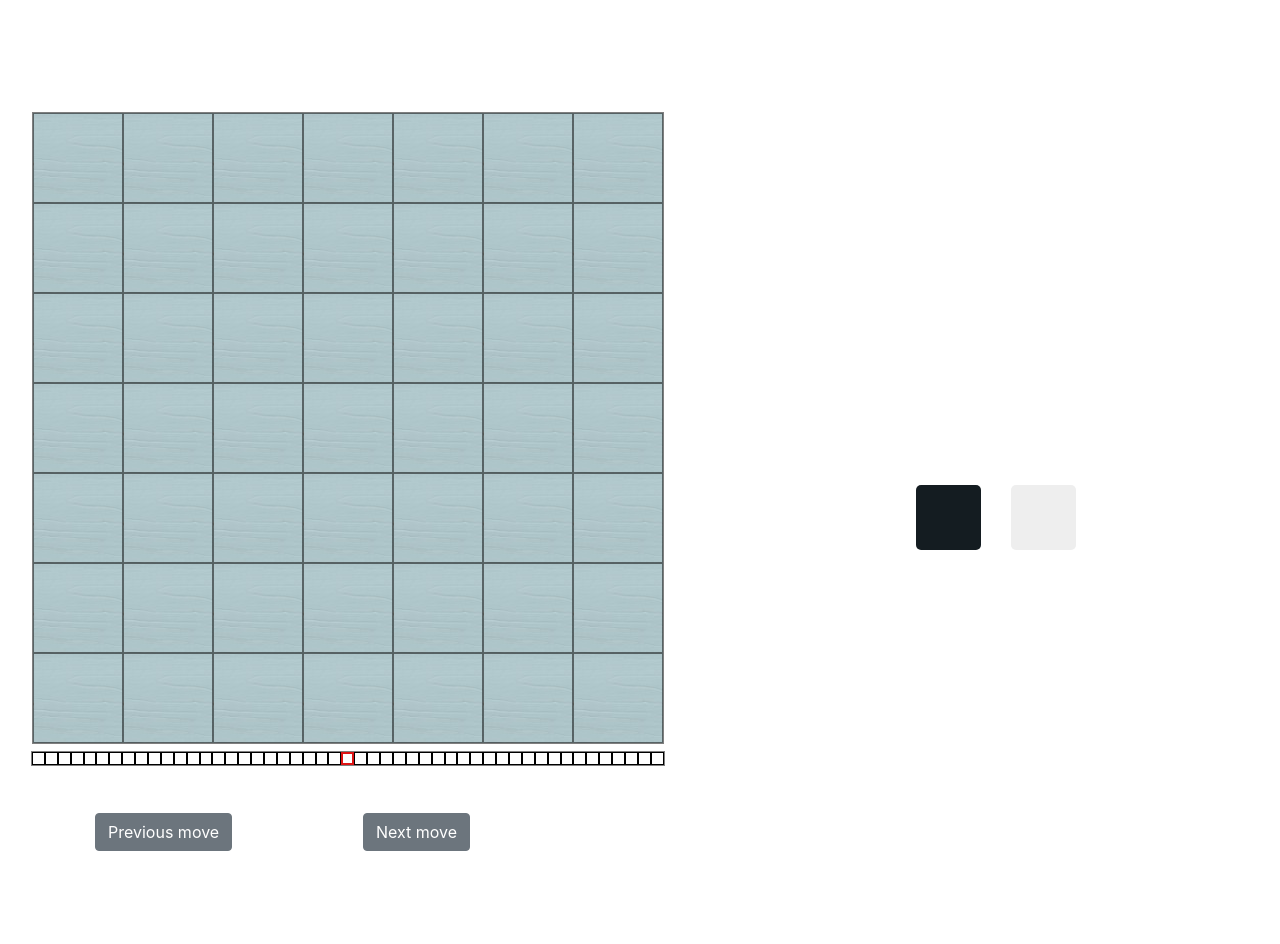
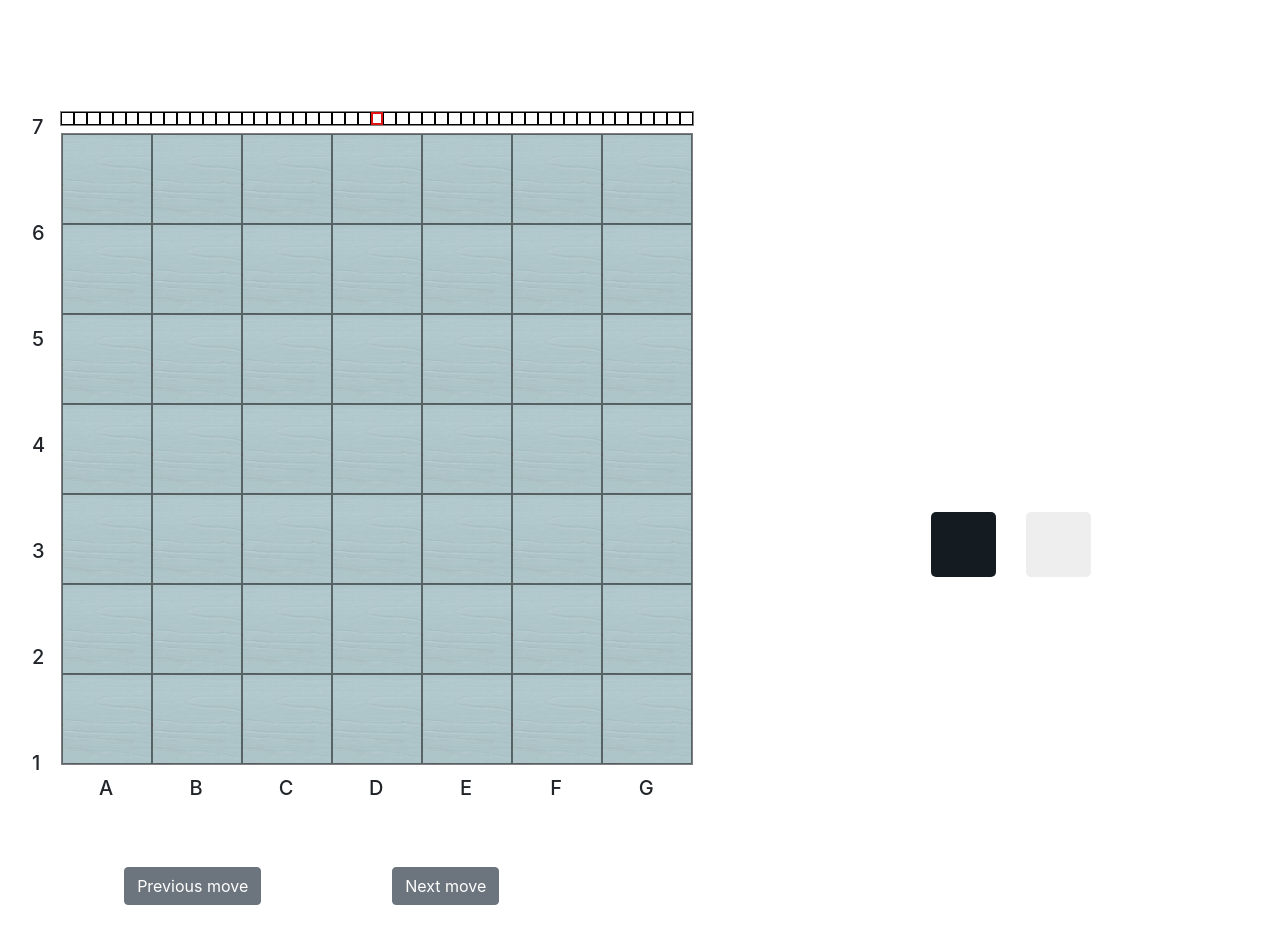
Before and after one commit to Tempate/litaxx, a website: page client/game.ejs in a window 1280 px wide. Before the commit the page ends 899 px from the top, so only its background shows below. Drawn offline with nearby package versions, Linux system fonts and the light colour scheme; files that its build step writes are made by us from their sources; no server answers; a web font is replaced by a local one.

Commit message:
Board coordinates

```diff
--- a/client/game.ejs
+++ b/client/game.ejs
@@ -13,7 +13,69 @@
         <section class="game-section">
                 <div class="container-nbs">
                         <div class="game-container">
+                                <div class="mt-10 rank-coordinates">
+                                        <p>7</p>
+                                        <p>6</p>
+                                        <p>5</p>
+                                        <p>4</p>
+                                        <p>3</p>
+                                        <p>2</p>
+                                        <p>1</p>
+                                </div>
+
                                 <div class="game-container-left">
+                                        <div class="bar-stone-counter">
+                                                <div></div>
+                                                <div></div>
+                                                <div></div>
+                                                <div></div>
+                                                <div></div>
+                                                <div></div>
+                                                <div></div>
+                                                <div></div>
+                                                <div></div>
+                                                <div></div>
+                                                <div></div>
+                                                <div></div>
+                                                <div></div>
+                                                <div></div>
+                                                <div></div>
+                                                <div></div>
+                                                <div></div>
+                                                <div></div>
+                                                <div></div>
+                                                <div></div>
+                                                <div></div>
+                                                <div></div>
+                                                <div></div>
+                                                <div></div>
+                                                <div class="bar-stone-counter-halfway-mark"></div>
+                                                <div></div>
+                                                <div></div>
+                                                <div></div>
+                                                <div></div>
+                                                <div></div>
+                                                <div></div>
+                                                <div></div>
+                                                <div></div>
+                                                <div></div>
+                                                <div></div>
+                                                <div></div>
+                                                <div></div>
+                                                <div></div>
+                                                <div></div>
+                                                <div></div>
+                                                <div></div>
+                                                <div></div>
+                                                <div></div>
+                                                <div></div>
+                                                <div></div>
+                                                <div></div>
+                                                <div></div>
+                                                <div></div>
+                                                <div></div>
+                                        </div>
+
                                         <div class="board-grid">
                                                 <div><button type="button" id="s42" class="btn-circle"
                                                                 onclick="clickedCell(this)"></button>
@@ -163,56 +225,15 @@
                                                                 onclick="clickedCell(this)"></button>
                                                 </div>
                                         </div>
-                                        <div class="bar-stone-counter">
-                                                <div></div>
-                                                <div></div>
-                                                <div></div>
-                                                <div></div>
-                                                <div></div>
-                                                <div></div>
-                                                <div></div>
-                                                <div></div>
-                                                <div></div>
-                                                <div></div>
-                                                <div></div>
-                                                <div></div>
-                                                <div></div>
-                                                <div></div>
-                                                <div></div>
-                                                <div></div>
-                                                <div></div>
-                                                <div></div>
-                                                <div></div>
-                                                <div></div>
-                                                <div></div>
-                                                <div></div>
-                                                <div></div>
-                                                <div></div>
-                                                <div class="bar-stone-counter-halfway-mark"></div>
-                                                <div></div>
-                                                <div></div>
-                                                <div></div>
-                                                <div></div>
-                                                <div></div>
-                                                <div></div>
-                                                <div></div>
-                                                <div></div>
-                                                <div></div>
-                                                <div></div>
-                                                <div></div>
-                                                <div></div>
-                                                <div></div>
-                                                <div></div>
-                                                <div></div>
-                                                <div></div>
-                                                <div></div>
-                                                <div></div>
-                                                <div></div>
-                                                <div></div>
-                                                <div></div>
-                                                <div></div>
-                                                <div></div>
-                                                <div></div>
+
+                                        <div class="file-coordinates">
+                                                <p>A</p>
+                                                <p>B</p>
+                                                <p>C</p>
+                                                <p>D</p>
+                                                <p>E</p>
+                                                <p>F</p>
+                                                <p>G</p>
                                         </div>
 
                                         <div class="m-5 row">
--- a/client/resources/css/game.css
+++ b/client/resources/css/game.css
@@ -120,7 +120,7 @@
 }
 
 .bar-stone-counter {
-	margin-top: 0.5rem;
+	margin-bottom: 0.5rem;
 	display: flex;
 	flex-direction: row;
 	outline: 0.1px solid rgba(0, 0, 0, 0.5);
@@ -148,6 +148,35 @@
 .bar-stone-counter-halfway-mark {
 	border: 2px rgb(221, 19, 19) solid !important;
 }
+
+/* Coordinates */
+
+.file-coordinates {
+	margin-top: 0.5rem;
+	display: flex;
+	flex-direction: row;
+}
+
+.file-coordinates > p {
+	width: 90px;
+	text-align: center;
+	font-size: 20px;
+	font-weight: 500;
+}
+
+.rank-coordinates {
+	margin-right: 1rem;
+	display: flex;
+	flex-direction: column;
+}
+
+.rank-coordinates > p {
+	height: 90px;
+	vertical-align: bottom;
+	font-size: 20px;
+	font-weight: 500;
+}
+
 .resign-btn {
 	border: none;
 	border-radius: 5px;
```
